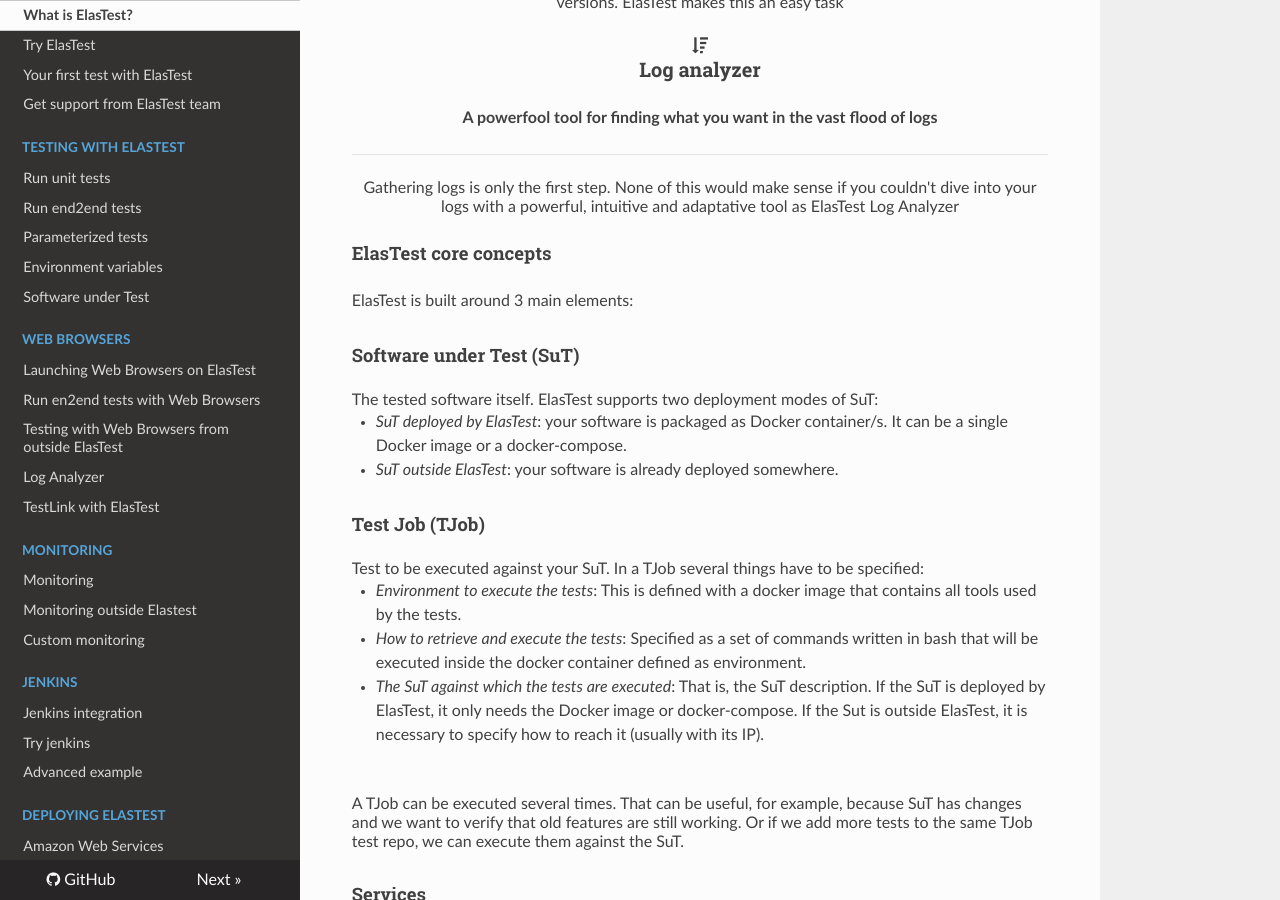
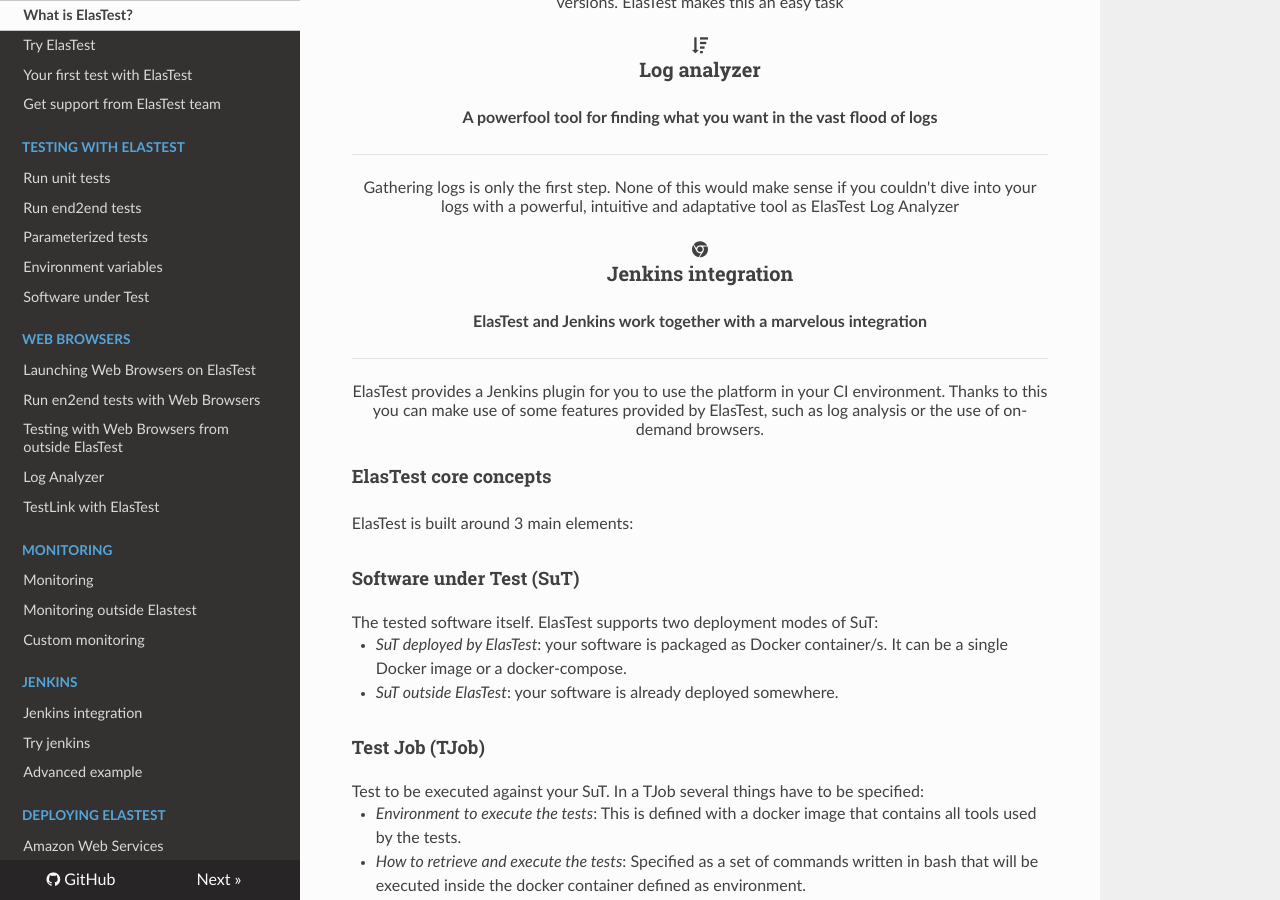
Before and after one commit to elastest/elastest.io-docs, an MkDocs documentation site: the page built from docs/index.md, in a window 1280 px wide and 900 px high, scrolled down 1649 px. Built offline with MkDocs 1.6.1, drawn with Linux system fonts in a browser that asks for light colours; nearby versions of some CDN libraries; old or Windows-style settings are respelled for this version of MkDocs.

Commit message:
Added jenkins integration feature

```diff
--- a/docs/index.md
+++ b/docs/index.md
@@ -36,6 +36,10 @@
     <div class="cell-xs-10 cell-sm-6 cell-md-6 offset-top-50"><span class="icon icon-xlg icon-circle icon-carrot-filled fa fa-sort-amount-desc icon-primary"></span>
         <h3 class="h4 text-bold">Log analyzer</h3>
         <p class="inset-sm-left-15 inset-sm-right-15"><strong>A powerfool tool for finding what you want in the vast flood of logs</strong><hr class="doc-features">Gathering logs is only the first step. None of this would make sense if you couldn't dive into your logs with a powerful, intuitive and adaptative tool as ElasTest Log Analyzer</p>
+    </div>
+    <div class="cell-xs-10 cell-sm-6 cell-md-6 offset-top-50"><span class="icon icon-xlg icon-circle icon-carrot-filled fa fa-chrome icon-primary"></span>
+        <h3 class="h4 text-bold">Jenkins integration</h3>
+        <p class="inset-sm-left-15 inset-sm-right-15"><strong>ElasTest and Jenkins work together with a marvelous integration</strong><hr class="doc-features">ElasTest provides a Jenkins plugin for you to use the platform in your CI environment. Thanks to this you can make use of some features provided by ElasTest, such as log analysis or the use of on-demand browsers.</p>
     </div>
 </div>
 
```
